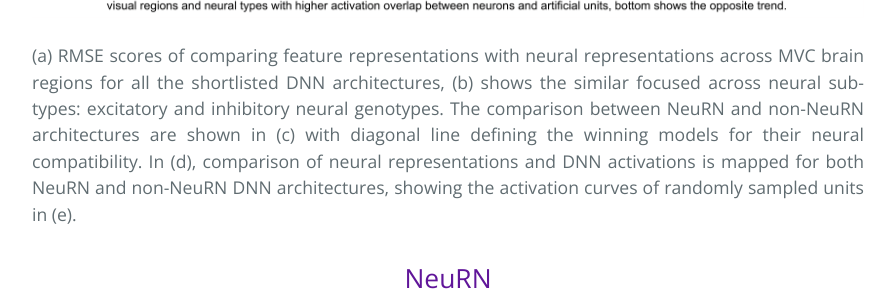
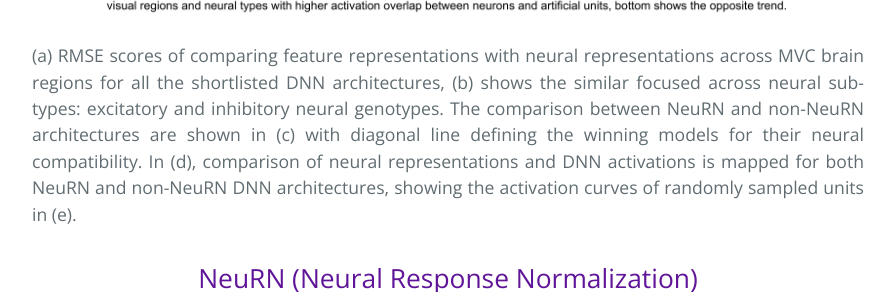
Before and after one commit to neurnai/neurnai.github.io, a Jekyll site: the page built from index.md, in a window 1280 px wide and 900 px high, scrolled down 3603 px, cut to the strip 0-292 px from the top of the window. Shown: the whole strip, without its empty margins (192-1087 px from the left). Built offline with Jekyll 4.4.1, drawn with Linux system fonts in a browser that asks for light colours.

Commit message:
Update index.md

```diff
--- a/index.md
+++ b/index.md
@@ -26,7 +26,7 @@ layout: default
 ![Analysis](Figure_5.drawio.png)
 <p style="text-align: justify">(a) RMSE scores of comparing feature representations with neural representations across MVC brain regions for all the shortlisted DNN architectures, (b) shows the similar focused across neural sub-types: excitatory and inhibitory neural genotypes. The comparison between NeuRN and non-NeuRN architectures are shown in (c) with diagonal line defining the winning models for their neural compatibility. In (d), comparison of neural representations and DNN activations is mapped for both NeuRN and non-NeuRN DNN architectures, showing the activation curves of randomly sampled units in (e).</p>
 
-<h2 style="text-align: center">NeuRN</h2>
+<h2 style="text-align: center">NeuRN (Neural Response Normalization)</h2>
 ![NeuRN](NeuRN.drawio.pdf)
 <p style="text-align: justify">Comparison of original and NeuRN-enhanced images across four handwritten digit datasets. For each dataset, the top row presents samples from the original dataset, while the bottom row showcases the NeuRN-enhanced versions.</p>
 
```
